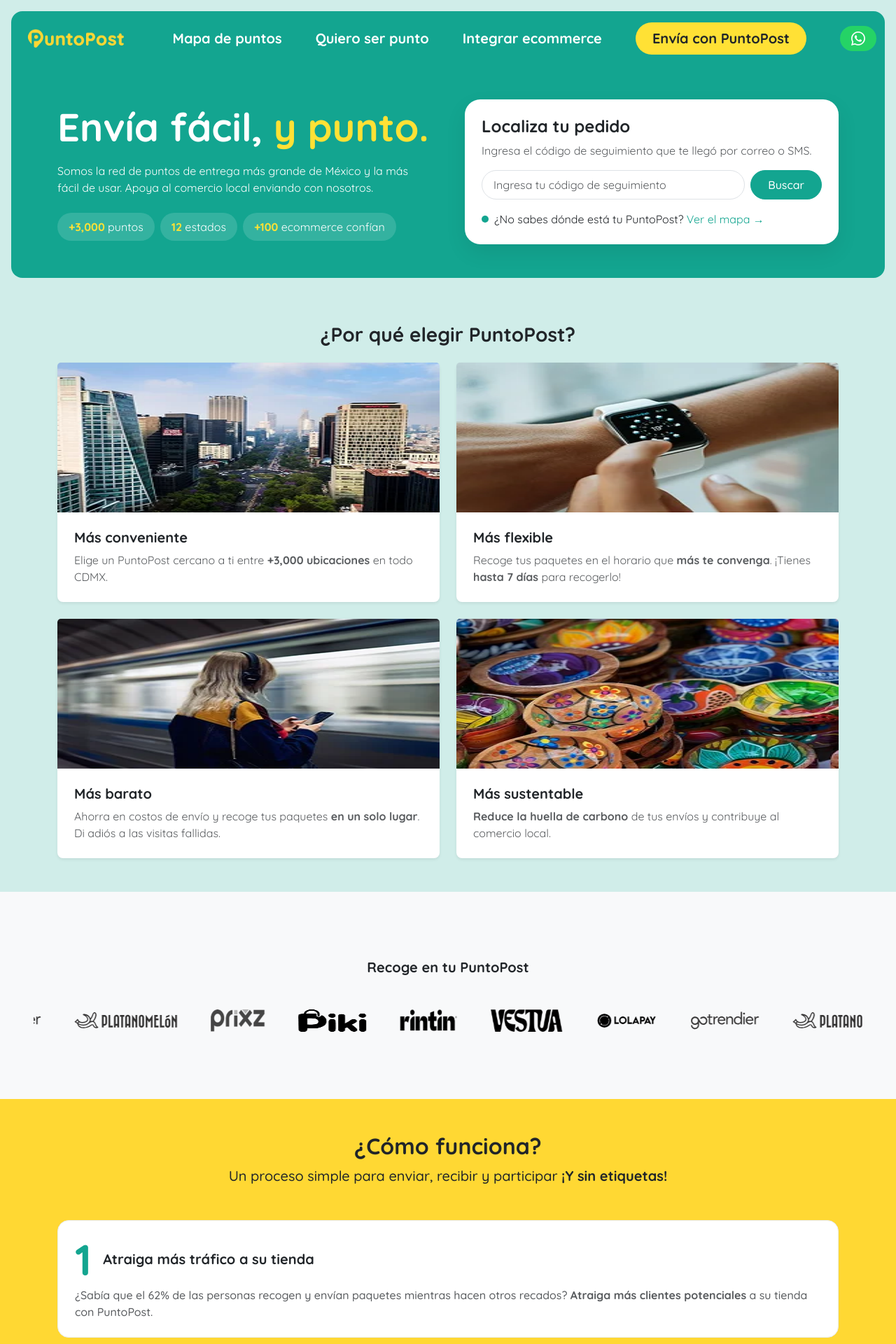
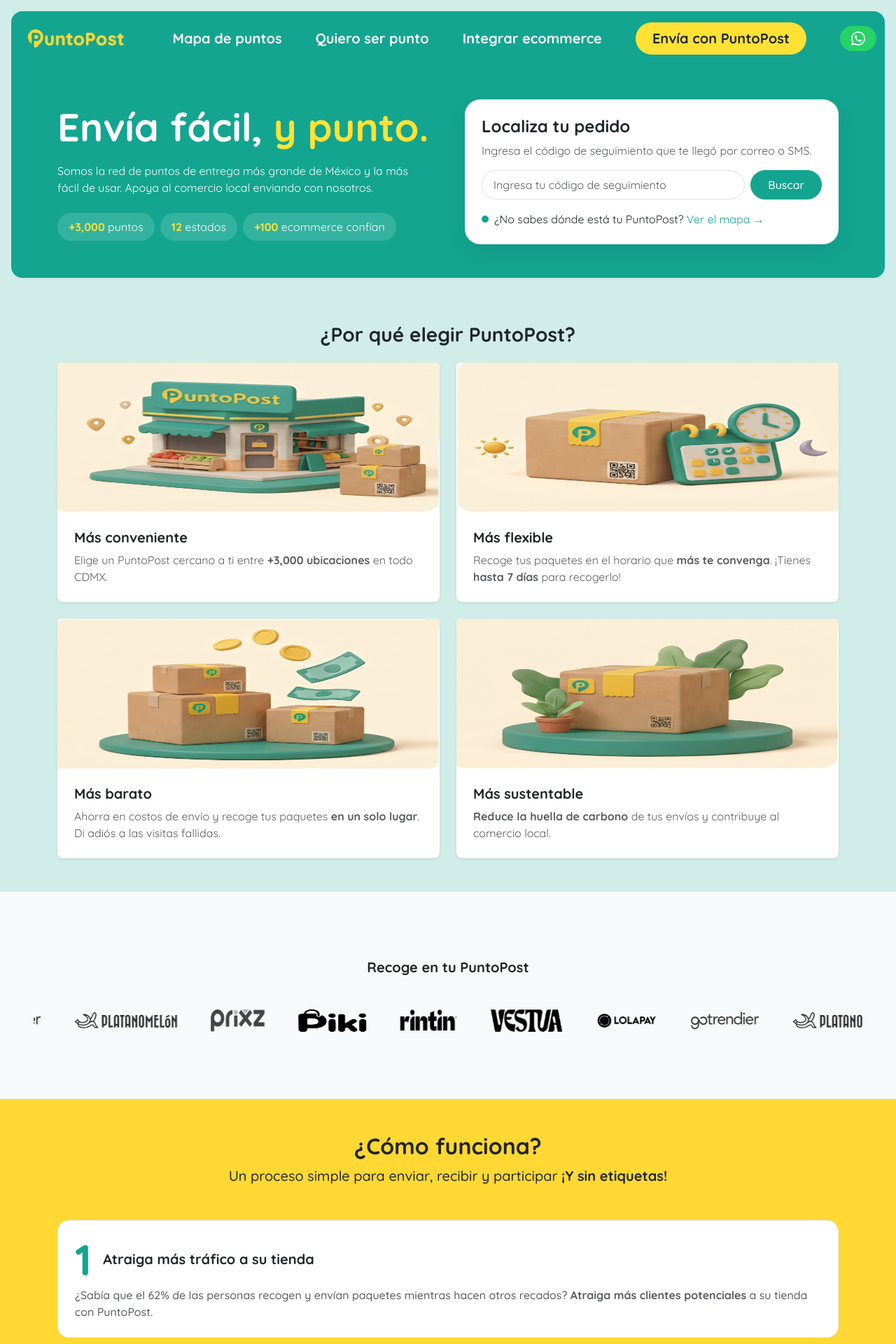
Before and after one commit to puntopost/web, a Jekyll site: the page built from index.html, in a window 1280 px wide. Shown: the top 1920 px of the page at 70% size. Built offline with Jekyll 4.4.1, drawn with Linux system fonts in a browser that asks for light colours.

Commit message:
fix: usar las nuevas imagenes png en la home

```diff
--- a/index.html
+++ b/index.html
@@ -56,7 +56,7 @@ banner: |
             <div class="row g-4">
                 <div class="col-12 col-lg-6 col-xxl-3 reveal reveal-left">
                     <div class="card shadow-sm border-0 rounded-3">
-                        <img src="/assets/img/1.webp" class="card-img-top" alt="Tienda PuntoPost de barrio con paquetes" width="282" height="214" loading="lazy">
+                        <img src="/assets/img/why-1.png" class="card-img-top" alt="Tienda PuntoPost de barrio con paquetes" width="282" height="214" loading="lazy">
                         <div class="card-body p-4">
                             <h3 class="card-title fw-bold fs-5">Más conveniente</h3>
                             <p class="card-text text-body-secondary">Elige un PuntoPost cercano a ti entre <b>+3,000 ubicaciones</b> en todo CDMX.</p>
@@ -65,7 +65,7 @@ banner: |
                 </div>
                 <div class="col-12 col-lg-6 col-xxl-3 reveal reveal-right reveal-delay-1">
                     <div class="card shadow-sm border-0 rounded-3">
-                        <img src="/assets/img/2.webp" class="card-img-top" alt="Paquete con calendario y reloj" width="282" height="214" loading="lazy">
+                        <img src="/assets/img/why-2.png" class="card-img-top" alt="Paquete con calendario y reloj" width="282" height="214" loading="lazy">
                         <div class="card-body p-4">
                             <h3 class="card-title fw-bold fs-5">Más flexible</h3>
                             <p class="card-text text-body-secondary">Recoge tus paquetes en el horario que <b>más te convenga</b>. ¡Tienes <b>hasta 7 días</b> para recogerlo!</p>
@@ -74,7 +74,7 @@ banner: |
                 </div>
                 <div class="col-12 col-lg-6 col-xxl-3 reveal reveal-left reveal-delay-2">
                     <div class="card shadow-sm border-0 rounded-3">
-                        <img src="/assets/img/3.webp" class="card-img-top" alt="Varios paquetes apilados con monedas" width="282" height="214" loading="lazy">
+                        <img src="/assets/img/why-3.png" class="card-img-top" alt="Varios paquetes apilados con monedas" width="282" height="214" loading="lazy">
                         <div class="card-body p-4">
                             <h3 class="card-title fw-bold fs-5">Más barato</h3>
                             <p class="card-text text-body-secondary">Ahorra en costos de envío y recoge tus paquetes <b>en un solo lugar</b>. Di adiós a las visitas fallidas.</p>
@@ -83,7 +83,7 @@ banner: |
                 </div>
                 <div class="col-12 col-lg-6 col-xxl-3 reveal reveal-right reveal-delay-3">
                     <div class="card shadow-sm border-0 rounded-3">
-                       <img src="/assets/img/4.webp" class="card-img-top" alt="Paquete rodeado de hojas y plantas" width="282" height="214" loading="lazy">
+                       <img src="/assets/img/why-4.png" class="card-img-top" alt="Paquete rodeado de hojas y plantas" width="282" height="214" loading="lazy">
                         <div class="card-body p-4">
                             <h3 class="card-title fw-bold fs-5">Más sustentable</h3>
                             <p class="card-text text-body-secondary"><b>Reduce la huella de carbono</b> de tus envíos y contribuye al comercio local.</p>
```
